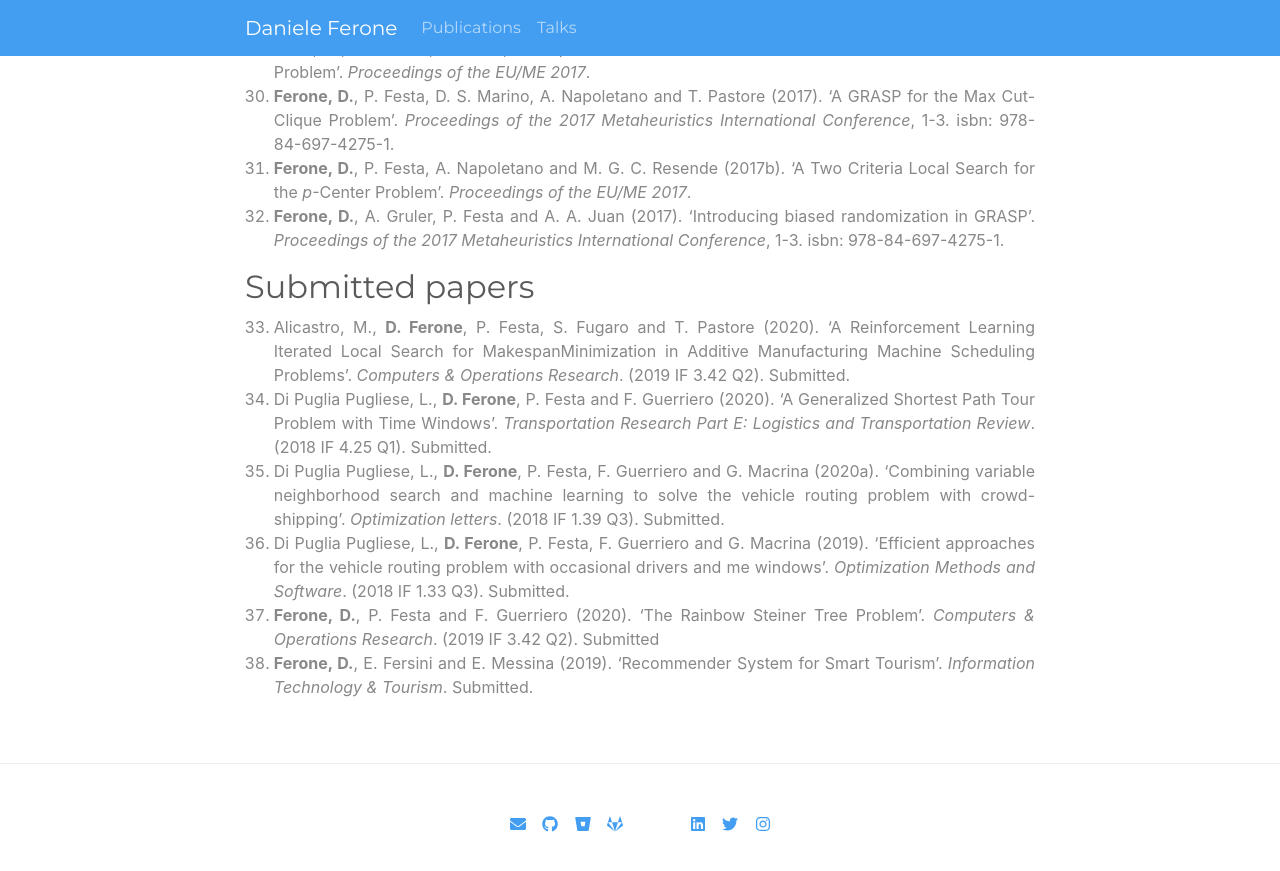
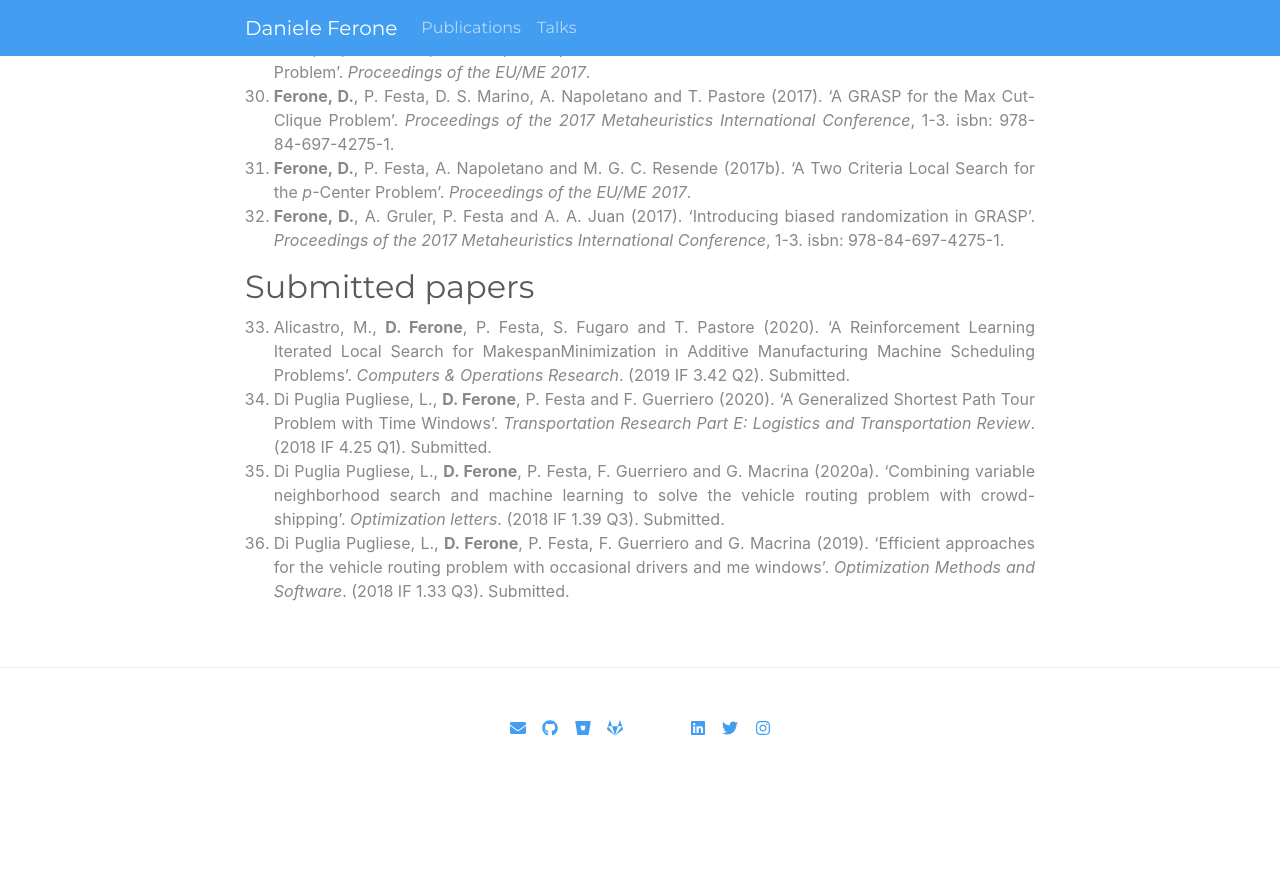
Before and after one commit to fdaniele85/fdaniele85.github.io, a Jekyll site: the page built from pages/publications.html, in a window 1280 px wide and 900 px high, scrolled down 2495 px. Shown: the top 871 px of the window. Built offline with Jekyll 4.4.1, drawn with Linux system fonts in a browser that asks for light colours; nearby versions of some CDN libraries; a style sheet for code colours, icons or effects is not loaded; after the commit the page ends 3299 px from its top, so only the background shows below that.

Commit message:
Aggiornate pubblicazioni

```diff
--- a/pages/publications.html
+++ b/pages/publications.html
@@ -80,8 +80,8 @@ title: Publications
 	<li>Di Puglia Pugliese, L., <strong>D. Ferone</strong>, P. Festa, F. Guerriero and G. Macrina (2020a). ‘Combining variable neighborhood search and machine learning to solve the vehicle routing problem with crowd-shipping’. <em>Optimization letters</em>. (2018 IF 1.39 Q3). Submitted.</li>
 	<li>Di Puglia Pugliese, L., <strong>D. Ferone</strong>, P. Festa, F. Guerriero and G. Macrina (2019). ‘Efficient approaches for the vehicle routing problem with occasional drivers and me windows’. <em>Optimization Methods and Software</em>. (2018 IF 1.33 Q3). Submitted.</li>
 
-	<li><strong>Ferone, D.</strong>, P. Festa and F. Guerriero (2020). ‘The Rainbow Steiner Tree Problem’. <em>Computers & Operations Research</em>. (2019 IF 3.42 Q2). Submitted</li>
+	<!--<li><strong>Ferone, D.</strong>, P. Festa and F. Guerriero (2020). ‘The Rainbow Steiner Tree Problem’. <em>Computers & Operations Research</em>. (2019 IF 3.42 Q2). Submitted</li>
 
-	<li><strong>Ferone, D.</strong>, E. Fersini and E. Messina (2019). ‘Recommender System for Smart Tourism’. <em>Information Technology & Tourism</em>. Submitted.</li>
+	<li><strong>Ferone, D.</strong>, E. Fersini and E. Messina (2019). ‘Recommender System for Smart Tourism’. <em>Information Technology & Tourism</em>. Submitted.</li>-->
 </ol>
 </div>
```
